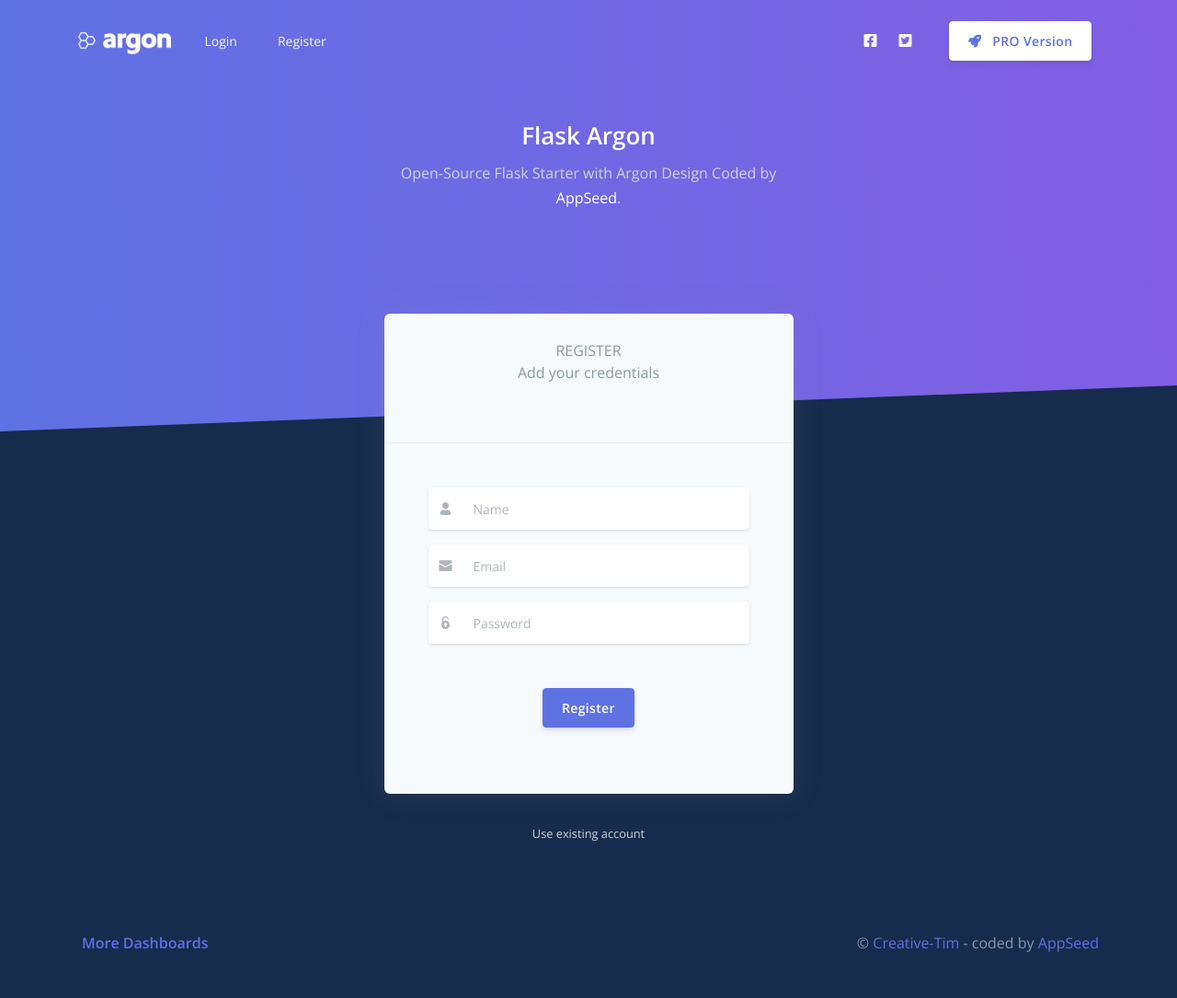
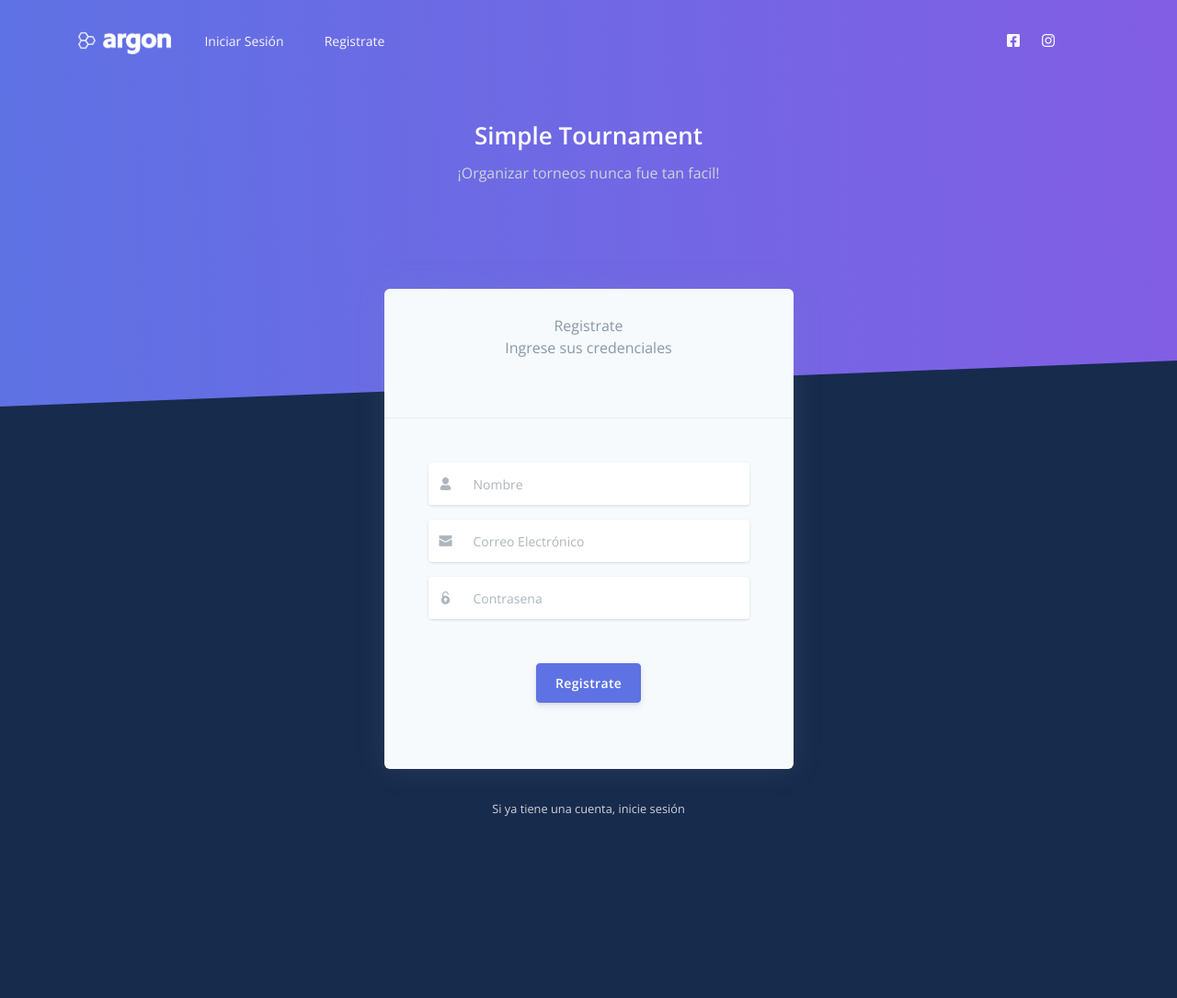
Before and after one commit to malarau/gestion-de-torneos, a Flask app: page /register in a window 1280 px wide. Shown: the whole page at 92% size. After the commit the page ends 887 px from the top, so only its background shows below. Run offline with Flask 3, Linux system fonts and the light colour scheme; parts of the project's set-up code (start-up, migrations or seed data) failed here and were passed over; some libraries are stand-ins or nearby versions.

Commit message:
Añadida funcion para incluir eventos desde dentro de la organizacion. Arreglados mensajes por defecto en las ventanas de inicio de sesión y de registro. Arreglados mensajes por defecto en el dashboard. Removido footer de pantalla de inicio, dashboard y organizaciones por tener registros fuera de la marca

```diff
--- a/flaskapp/modules/organizations/routes.py
+++ b/flaskapp/modules/organizations/routes.py
@@ -16,10 +16,10 @@ org_bp = Blueprint(
     url_prefix='/organizations'
 )
 
+#Página principal de las organizaciones
 @org_bp.route('/')
 @login_required
 def index():
-    """Página principal de organizaciones"""
     my_orgs, other_orgs = OrganizationService.get_organization_groups()
 
     print(f"\n{my_orgs=}", flush=True)
@@ -32,6 +32,7 @@ def index():
         segment='Organizaciones'
     )
 
+#Página para editar una organización o crearla
 @org_bp.route('/manage/', methods=['GET', 'POST'])
 @org_bp.route('/manage/<int:organization_id>', methods=['GET', 'POST'])
 @login_required
--- a/flaskapp/templates/authentication/register.html
+++ b/flaskapp/templates/authentication/register.html
@@ -1,6 +1,6 @@
 {% extends 'layouts/base-fullscreen.html' %}
 
-{% block title %} Register {% endblock title %}
+{% block title %} Registrate {% endblock title %}
 
 <!-- Specific CSS goes HERE -->
 {% block stylesheets %}{% endblock stylesheets %}
@@ -15,12 +15,12 @@
           <div class="card-header bg-transparent pb-5">
 
             <div class="text-muted text-center mt-2 mb-3">
-              REGISTER
+              Registrate
               <br />
               {% if msg %}
                 <span class="text-danger">{{ msg | safe }}</span>
               {% else %}
-                Add your credentials
+                Ingrese sus credenciales
               {% endif %}
             </div>
 
@@ -38,7 +38,7 @@
                     <div class="input-group-prepend">
                       <span class="input-group-text"><i class="ni ni-single-02"></i></span>
                     </div>
-                    {{ form.name(placeholder="Name",class="form-control") }}
+                    {{ form.name(placeholder="Nombre",class="form-control") }}
                   </div>
                 </div>
                 <div class="form-group mb-3">
@@ -46,7 +46,7 @@
                     <div class="input-group-prepend">
                       <span class="input-group-text"><i class="ni ni-email-83"></i></span>
                     </div>
-                    {{ form.email(placeholder="Email",class="form-control") }}
+                    {{ form.email(placeholder="Correo Electrónico",class="form-control") }}
                   </div>
                 </div>
                 <div class="form-group">
@@ -54,12 +54,12 @@
                     <div class="input-group-prepend">
                       <span class="input-group-text"><i class="ni ni-lock-circle-open"></i></span>
                     </div>
-                    {{ form.password(placeholder="Password",class="form-control",type="password") }}
+                    {{ form.password(placeholder="Contrasena",class="form-control",type="password") }}
                   </div>
                 </div>
 
                 <div class="text-center">
-                  <button type="submit" name="register" class="btn btn-primary my-4">Register</button>
+                  <button type="submit" name="register" class="btn btn-primary my-4">Registrate</button>
                 </div>
               </form>
             {% endif %}
@@ -68,7 +68,7 @@
         </div>
         <div class="row mt-3 text-center">
           <div class="col-12">
-            <a href="{{ url_for('authentication_blueprint.login') }}" class="text-light"><small>Use existing account</small></a>
+            <a href="{{ url_for('authentication_blueprint.login') }}" class="text-light"><small>Si ya tiene una cuenta, inicie sesión</small></a>
           </div>
         </div>
       </div>
--- a/flaskapp/templates/includes/navigation-fullscreen.html
+++ b/flaskapp/templates/includes/navigation-fullscreen.html
@@ -1,7 +1,7 @@
 <nav id="navbar-main" class="navbar navbar-horizontal navbar-transparent navbar-main navbar-expand-lg navbar-light">
   <div class="container">
     <a class="navbar-brand" href="/">
-      <img src="/static/assets/img/brand/white.png" alt="Argon Design - Template Starter Logo.">
+      <img src="/static/assets/img/brand/white.png" alt="Simple tournament">
     </a>
     <button class="navbar-toggler" type="button" data-toggle="collapse" data-target="#navbar-collapse" aria-controls="navbar-collapse" aria-expanded="false" aria-label="Toggle navigation">
       <span class="navbar-toggler-icon"></span>
@@ -25,38 +25,33 @@
       <ul class="navbar-nav mr-auto">
         <li class="nav-item">
           <a href="{{ url_for('authentication_blueprint.login') }}" class="nav-link">
-            <span class="nav-link-inner--text">Login</span>
+            <span class="nav-link-inner--text">Iniciar Sesión</span>
           </a>
         </li>
         <li class="nav-item">
           <a href="{{ url_for('authentication_blueprint.register') }}" class="nav-link">
-            <span class="nav-link-inner--text">Register</span>
+            <span class="nav-link-inner--text">Registrate</span>
           </a>
         </li>
       </ul>
       <hr class="d-lg-none" />
       <ul class="navbar-nav align-items-lg-center ml-lg-auto">
         <li class="nav-item">
-          <a class="nav-link nav-link-icon" href="https://www.facebook.com/CreativeTim"
-             target="_blank" data-toggle="tooltip" data-original-title="Like us on Facebook">
+          <a class="nav-link nav-link-icon" href="#"
+             target="_blank" data-toggle="tooltip" data-original-title="Danos un me gusta en Facebook">
             <i class="fab fa-facebook-square"></i>
             <span class="nav-link-inner--text d-lg-none">Facebook</span>
           </a>
         </li>
         <li class="nav-item">
-          <a class="nav-link nav-link-icon" href="https://twitter.com/CreativeTim"
-             target="_blank" data-toggle="tooltip" data-original-title="Follow us on Twitter">
-            <i class="fab fa-twitter-square"></i>
-            <span class="nav-link-inner--text d-lg-none">Twitter</span>
+          <a class="nav-link nav-link-icon" href="#"
+             target="_blank" data-toggle="tooltip" data-original-title="Siguenos en Instagram">
+            <i class="fab fa-instagram"></i>
+            <span class="nav-link-inner--text d-lg-none">Instagram</span>
           </a>
         </li>
         <li class="nav-item d-none d-lg-block ml-lg-4">
-          <a href="https://appseed.us/admin-dashboards/flask-dashboard-argon-pro"
-             target="_blank" class="btn btn-neutral btn-icon">
-            <span class="btn-inner--icon">
-              <i class="fas fa-rocket mr-2"></i>
             </span>
-            <span class="nav-link-inner--text">PRO Version</span>
           </a>
         </li>
       </ul>
--- a/flaskapp/templates/includes/navigation.html
+++ b/flaskapp/templates/includes/navigation.html
@@ -7,7 +7,7 @@
               <div class="input-group-prepend">
                   <span class="input-group-text"><i class="fas fa-search"></i></span>
               </div>
-              <input class="form-control" placeholder="Search" type="text">
+              <input class="form-control" placeholder="Buscar" type="text">
               </div>
           </div>
           <button type="button" class="close" data-action="search-close" data-target="#navbar-search-main" aria-label="Close">
--- a/flaskapp/templates/includes/sidenav.html
+++ b/flaskapp/templates/includes/sidenav.html
@@ -3,7 +3,7 @@
     <!-- Brand -->
     <div class="sidenav-header  align-items-center">
       <a class="navbar-brand" href="/">
-        <img src="/static/assets/img/brand/blue.png" class="navbar-brand-img" alt="Argon Design - Jinja Template Logo.">
+        <img src="/static/assets/img/brand/blue.png" class="navbar-brand-img" alt="Logotipo Simple tournament">
       </a>
     </div>
     <div class="navbar-inner">
--- a/flaskapp/templates/layouts/base-fullscreen.html
+++ b/flaskapp/templates/layouts/base-fullscreen.html
@@ -18,7 +18,7 @@
   <link rel="canonical" href="https://appseed.us/admin-dashboards/flask-boilerplate-dashboard-argon">
 
   <title>
-    Flask Argon Dashboard - {% block title %} Open-Source Admin Panel {% endblock %} | AppSeed
+    Simple Tournament - {% block title %}  {% endblock %}
   </title>
 
   <link rel="icon" href="/static/assets/img/brand/favicon.png" type="image/png">
@@ -48,12 +48,11 @@
           <div class="row justify-content-center">
             <div class="col-lg-5 col-md-6">
               <h1 class="text-white">
-                <a target="_blank" class="text-white"
-                   href="https://appseed.us/admin-dashboards/flask-boilerplate-dashboard-argon">Flask Argon</a>
+                <a class="text-white"
+                   href="">Simple Tournament</a>
               </h1>
               <p class="text-lead text-light">
-                Open-Source Flask Starter with Argon Design
-                Coded by <a target="_blank" class="text-white" href="https://appseed.us">AppSeed</a>.
+                ¡Organizar torneos nunca fue tan facil!
               </p>
             </div>
           </div>
@@ -68,7 +67,6 @@
 
     {% block content %}{% endblock content %}
 
-    {% include "includes/footer-fullscreen.html" %}
 
   </div>
 
--- a/flaskapp/templates/layouts/base.html
+++ b/flaskapp/templates/layouts/base.html
@@ -22,7 +22,7 @@
   <link rel="canonical" href="https://appseed.us/admin-dashboards/flask-boilerplate-dashboard-argon">
 
   <title>
-    Flask Argon Dashboard - {% block title %} Open-Source Admin Panel {% endblock %} | AppSeed
+    Simple Tournament - {% block title %}  {% endblock %}
   </title>
 
   <!-- Favicon - loaded as static -->
--- a/flaskapp/templates/organizations/index.html
+++ b/flaskapp/templates/organizations/index.html
@@ -226,7 +226,6 @@
       </div>
     </div>
 
-    {% include "includes/footer.html" %}
 
   </div>
 
```
Also changed, not shown: flaskapp/templates/authentication/login.html (+7 -7 lines), flaskapp/templates/home/index.html (+12 -8 lines), flaskapp/templates/organizations/detail.html (+8 -0 lines), flaskapp/modules/profile/routes.py (line endings or trailing spaces), flaskapp/modules/profile/service.py (line endings or trailing spaces).
